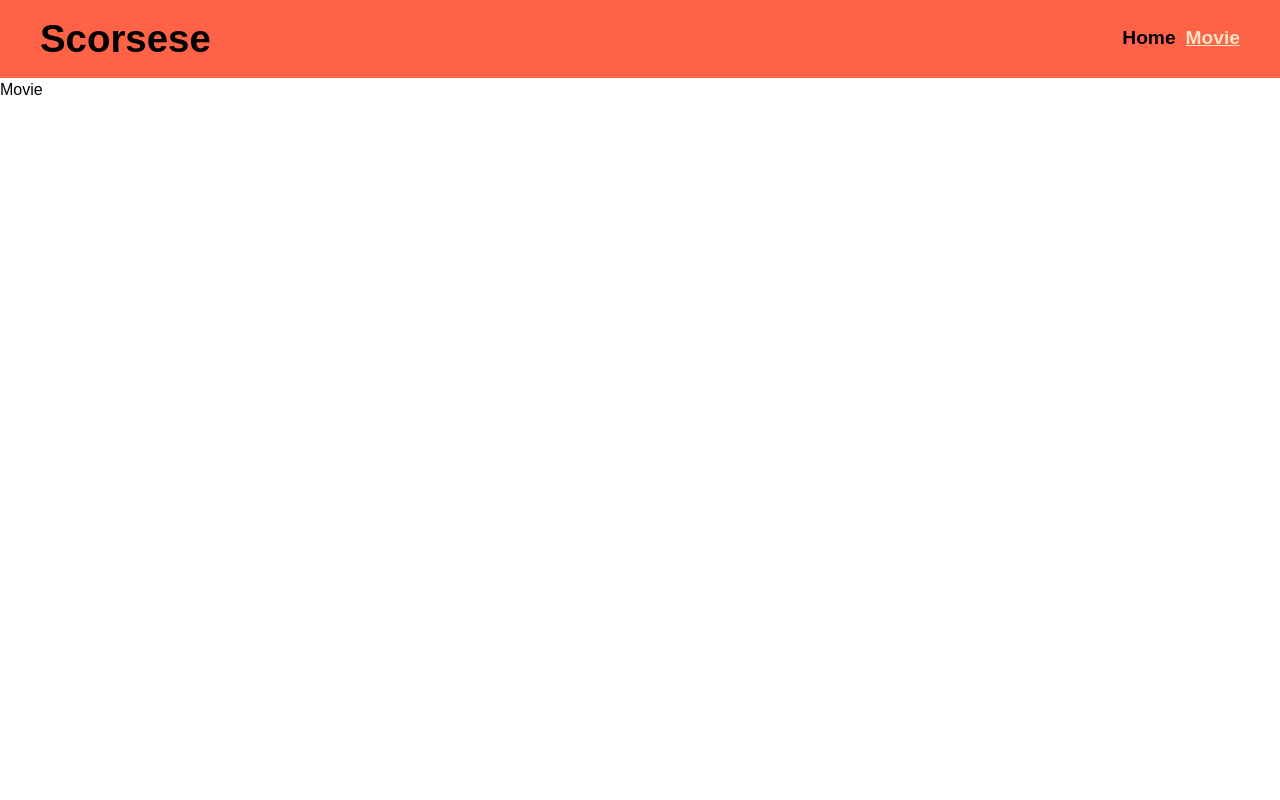
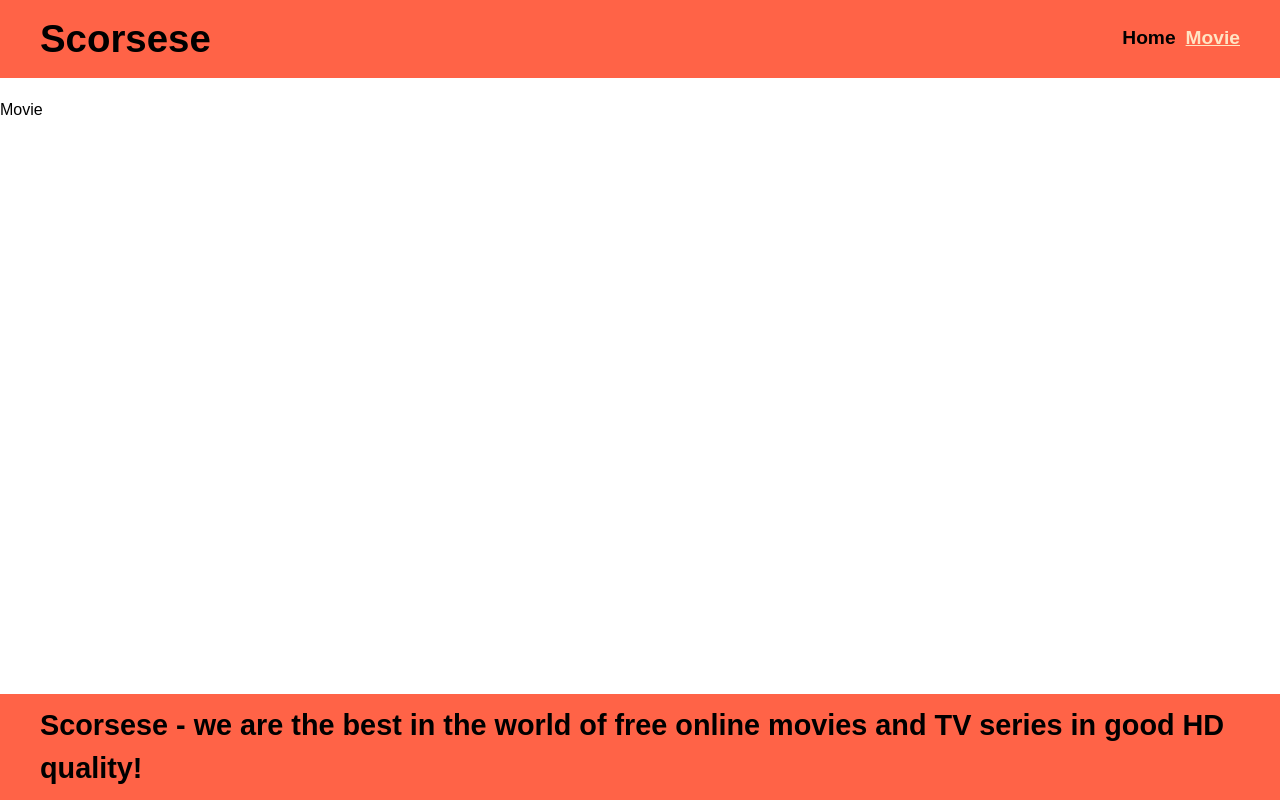
Before and after one commit to Olegopolonets/goit-react-hw-05-movies, a React (Create React App) app: page /movies in a window 1280 px wide. Built offline with nearby package versions, Linux system fonts and the light colour scheme.

Commit message:
add  MovieDetails

```diff
--- a/src/components/App.jsx
+++ b/src/components/App.jsx
@@ -1,8 +1,9 @@
 import { Route, Routes } from 'react-router-dom';
 import Home from './pages/Home';
 import Movies from './pages/Movies';
-import NotFonnd from './pages/NotFonnd';
 import Layout from './Layout';
+import MovieDetails from './pages/MovieDetails';
+import NotFound from './pages/NotFonnd';
 
 export const App = () => {
   return (
@@ -10,8 +11,13 @@
       <Routes>
         <Route path="/" element={<Layout />}>
           <Route index element={<Home />} />
+          <Route index element={<h2>Movie</h2>} />
+          {/*  */}
+          <Route path="/:movieId" element={<MovieDetails />} />
+          {/*  */}
           <Route path="movies" element={<Movies />} />
-          <Route path="*" element={<NotFonnd />} />
+          <Route path="movies/:movieId" element={<MovieDetails />} />
+          <Route path="*" element={<NotFound />} />
         </Route>
       </Routes>
     </>
--- a/src/components/Layout.jsx
+++ b/src/components/Layout.jsx
@@ -4,7 +4,7 @@
 
 const Layout = () => {
   return (
-    <>
+    <StyledWrapper>
       <StyledHeader>
         <h1>Scorsese</h1>
         <nav>
@@ -12,8 +12,16 @@
           <StyledNavLink to="/movies">Movie</StyledNavLink>
         </nav>
       </StyledHeader>
-      <Outlet />
-    </>
+      <StyledMainContent>
+        <Outlet />
+      </StyledMainContent>
+      <StyledFooter>
+        <h2>
+          Scorsese - we are the best in the world of free online movies and TV
+          series in good HD quality!
+        </h2>
+      </StyledFooter>
+    </StyledWrapper>
   );
 };
 
@@ -41,3 +49,23 @@
     text-decoration: underline;
   }
 `;
+
+const StyledWrapper = styled.div`
+  display: flex;
+  flex-direction: column;
+  min-height: 100vh;
+`;
+
+const StyledMainContent = styled.div`
+  flex-grow: 1;
+  padding: 20px 0;
+`;
+
+const StyledFooter = styled.div`
+  display: flex;
+  justify-content: space-between;
+  align-items: center;
+  padding: 10px 40px;
+  background-color: tomato;
+  font-size: 1.2rem;
+`;
--- /dev/null
+++ b/src/components/pages/MovieDetails.jsx
@@ -0,0 +1,26 @@
+import React, { useEffect, useState } from 'react';
+import { useParams } from 'react-router-dom';
+import { fetchMoviesById } from 'services/api';
+const imgLink = 'https://image.tmdb.org/t/p/w500';
+
+const MovieDetails = () => {
+  const { movieId } = useParams();
+
+  const [movie, setMovie] = useState([null]);
+
+  useEffect(() => {
+    fetchMoviesById(movieId).then(res => setMovie(res));
+  }, [movieId]);
+
+  return (
+    <div>
+      <img
+        src={movie.poster_path ? `${imgLink + movie.poster_path}` : ''}
+        alt={movie.media_type}
+      />
+      <p>{movie.title}</p>
+    </div>
+  );
+};
+
+export default MovieDetails;
--- a/src/components/pages/NotFonnd.jsx
+++ b/src/components/pages/NotFonnd.jsx
@@ -1,7 +1,32 @@
 import React from 'react';
+import { Link } from 'react-router-dom';
+import styled from 'styled-components';
 
-const NotFonnd = () => {
-  return <div>Page is not fonnd</div>;
+const NotFound = () => {
+  return (
+    <>
+      <Wrapper>
+        <Link to="/">
+          <h2>This page is not available!</h2>
+          <p>Go home!</p>
+          <img
+            src="/src/img/notFound-img.gif"
+            alt="Not found"
+            width="200"
+            height="100"
+          />
+        </Link>
+      </Wrapper>
+    </>
+  );
 };
 
-export default NotFonnd;
+export default NotFound;
+
+const Wrapper = styled.div`
+  display: flex;
+  align-items: center;
+  justify-content: center;
+  flex-direction: column;
+  padding-top: 50px;
+`;
--- a/src/services/api.jsx
+++ b/src/services/api.jsx
@@ -13,3 +13,13 @@
   console.log(data);
   return data;
 };
+
+export const fetchMoviesById = async id => {
+  const { data } = await axios.get(`movie/${id}`, {
+    params: {
+      api_key: API_KEY,
+    },
+  });
+  console.log(data);
+  return data;
+};
```
Also changed, not shown: src/img/notFound-img.gif (added).
